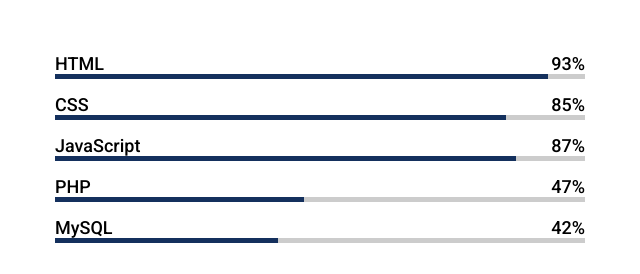
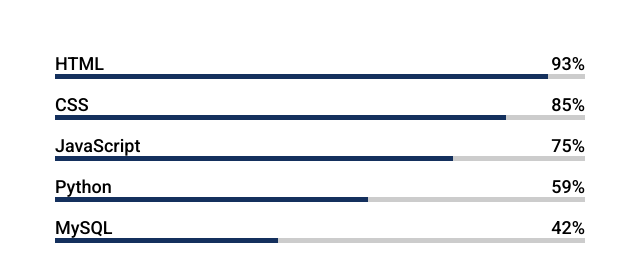
Before and after one commit to omiguelgermano/omiguelgermano.github.io, a plain HTML site: page index.html in a window 1280 px wide. Shown: the part 2260-2534 px from the top of the page, 615-1255 px from the left. Drawn offline with nearby package versions, Linux system fonts and the light colour scheme.

Commit message:
Ajuste do percentual das Skills

```diff
--- a/index.html
+++ b/index.html
@@ -118,16 +118,16 @@
                 <div class="bars">
                     <div class="info">
                         <span>JavaScript</span>
-                        <span>87%</span>
+                        <span>75%</span>
                     </div>
                     <div class="line js"></div>
                 </div>
                 <div class="bars">
                     <div class="info">
-                        <span>PHP</span>
-                        <span>47%</span>
+                        <span>Python</span>
+                        <span>59%</span>
                     </div>
-                    <div class="line php"></div>
+                    <div class="line py"></div>
                 </div>
                 <div class="bars">
                     <div class="info">
--- a/style.css
+++ b/style.css
@@ -334,10 +334,10 @@ section .title::after{
     width: 85%;
 }
 .skills .skills-content .right .js::before{
-    width: 87%;
+    width: 75%;
 }
-.skills .skills-content .right .php::before{
-    width: 47%;
+.skills .skills-content .right .py::before{
+    width: 59%;
 }
 .skills .skills-content .right .mysql::before{
     width: 42%;
```
